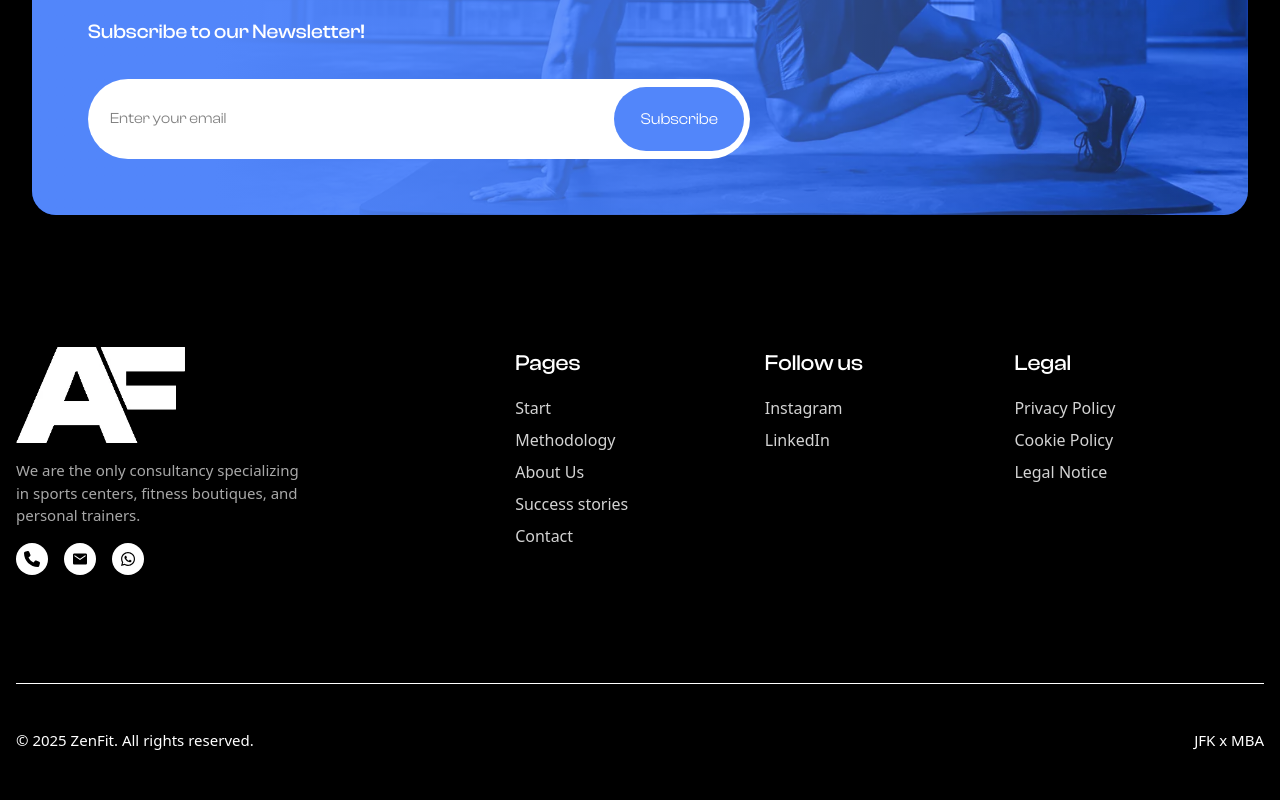
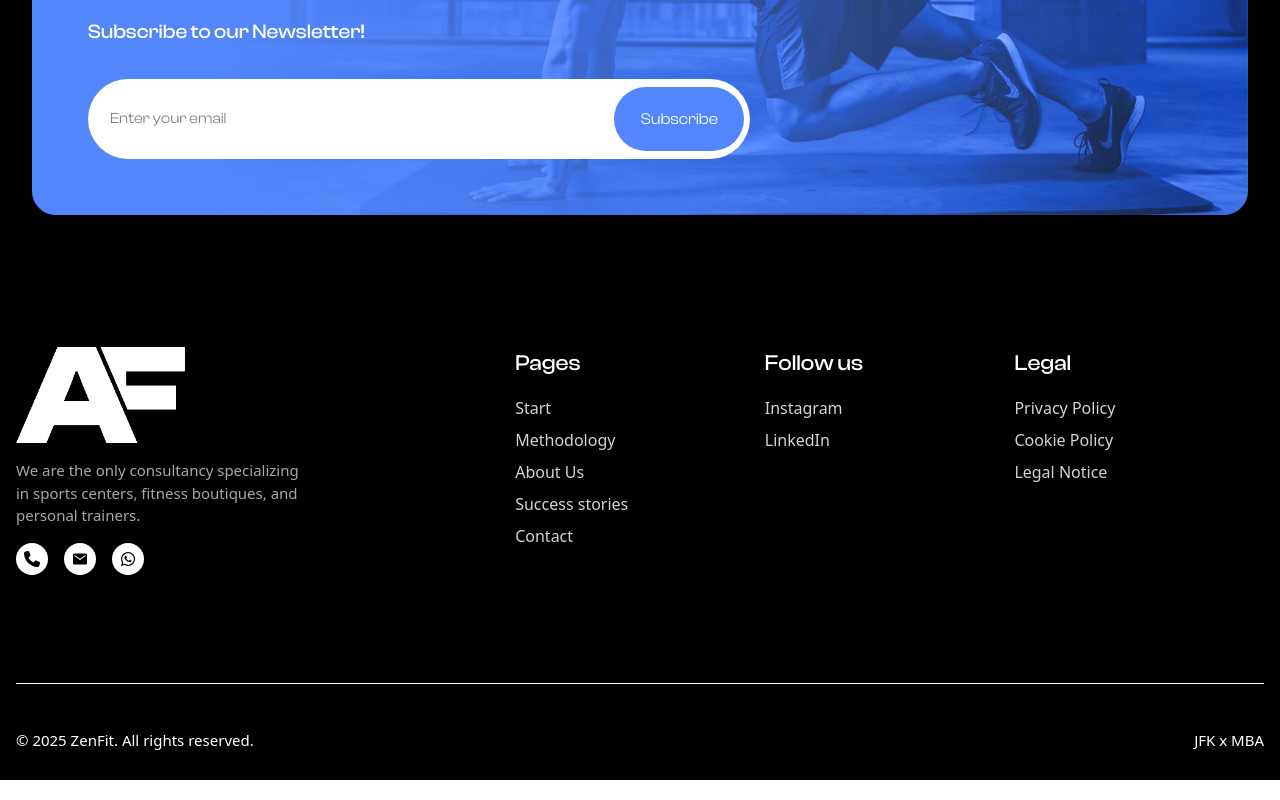
Before and after one commit to kennedyifeadi/ZenFit, a React (Vite) app in the folder ZenFit/: page / in a window 1280 px wide. Shown: the part 247-1047 px from the top of the page. Built offline with nearby package versions, Linux system fonts and the light colour scheme.

Commit message:
Refactor footer layout in Footer component

```diff
--- a/ZenFit/src/Layout/Footer.jsx
+++ b/ZenFit/src/Layout/Footer.jsx
@@ -7,7 +7,7 @@ import ZenFitLogo from "../assets/images/logo.webp";
 
 export const Footer = () => {
   return (
-    <div className="w-full px-4 h-max bg-transparent flex flex-col pt-[100px] pb-[20px] gap-4">
+    <div className="w-full px-4 h-max bg-transparent flex flex-col pt-[100px] gap-4">
       <div className="flex flex-col lg:flex-row w-full h-max">
         <div className="flex w-full lg:w-[40%] h-[40dvh] flex-col gap-4">
           <img src={ZenFitLogo} alt="" className="h-[30%] w-[50%] object-contain"  style={{objectPosition:"-0px"}}/>
```
